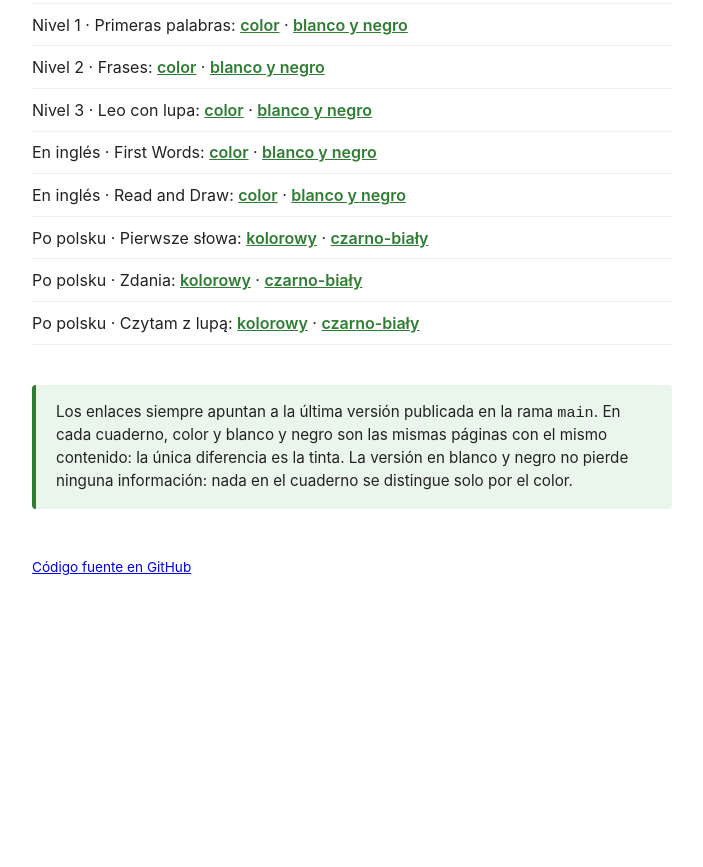
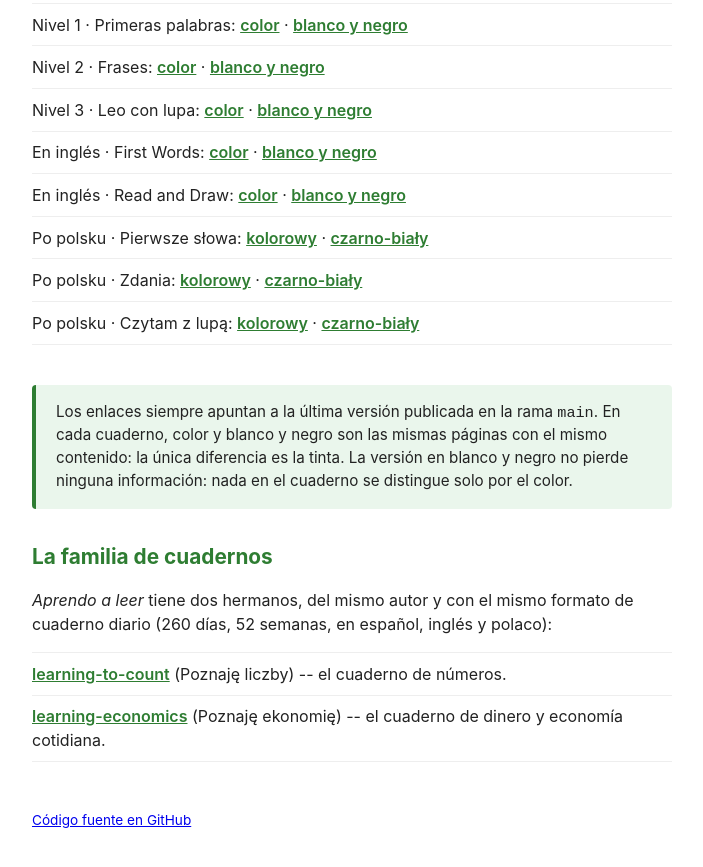
Before and after one commit to konradcinkusz/learning-to-read, a plain HTML site: page docs/index.html in a window 1280 px wide. Shown: the part 3594-4461 px from the top of the page, without its empty margins (288-991 px from the left). Before the commit the page ends 4235 px from the top, so only its background shows below. Drawn offline with Linux system fonts and the light colour scheme.

Commit message:
Link the sibling notebooks from README and the Pages index
Add a "La familia de cuadernos" section to README.md and docs/index.html
linking to learning-to-count and learning-economics, which previously
were only mentioned in notes/08-pierwsze-slowa.md.

Co-Authored-By: Claude Sonnet 5.5 <noreply@anthropic.com>
Claude-Session: https://claude.ai/code/session_01RjKhVLwNqF9PHWqaPFtuC1

```diff
--- a/docs/index.html
+++ b/docs/index.html
@@ -278,6 +278,20 @@
     color.
   </div>
 
+  <h2>La familia de cuadernos</h2>
+  <p>
+    <em>Aprendo a leer</em> tiene dos hermanos, del mismo autor y con el
+    mismo formato de cuaderno diario (260 días, 52 semanas, en español,
+    inglés y polaco):
+  </p>
+  <ul class="ediciones">
+    <li><a href="https://github.com/konradcinkusz/learning-to-count">learning-to-count</a>
+      (<span lang="pl">Poznaję liczby</span>) -- el cuaderno de números.</li>
+    <li><a href="https://github.com/konradcinkusz/learning-economics">learning-economics</a>
+      (<span lang="pl">Poznaję ekonomię</span>) -- el cuaderno de dinero y
+      economía cotidiana.</li>
+  </ul>
+
   <footer>
     <a href="https://github.com/konradcinkusz/learning-to-read">Código fuente en GitHub</a>
   </footer>
```
Also changed, not shown: 1 other file.
